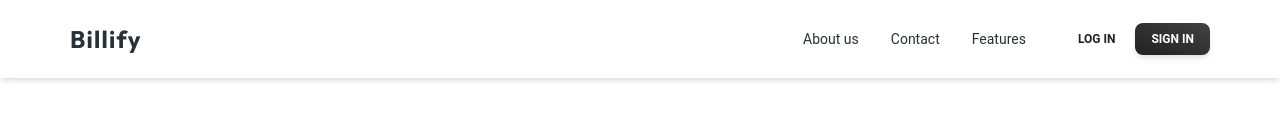
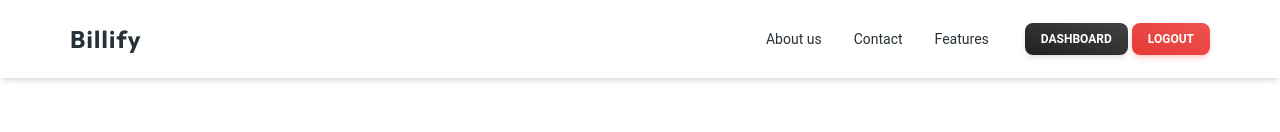
Before and after one commit to CampusNotes/NewFrontend, a React (Vite) app: page / in a window 1280 px wide. Shown: the top 132 px of the page. Built offline with nearby package versions, Linux system fonts and the light colour scheme; no server answers; sample sign-in values are in the browser's storage.

Commit message:
Private routes implemented

```diff
--- a/src/App.jsx
+++ b/src/App.jsx
@@ -4,6 +4,8 @@ import { Register } from "./pages/Register"
 import { Login } from "./pages/Login"
 import DashboardLayout from "./layouts/DashboardLayout"
 import Order from "./pages/Order"
+import PageNotFound from "./pages/PageNotFound"
+import PrivateRoutes from "./routes/PrivateRoutes"
 
 
 function App() {
@@ -15,9 +17,10 @@ function App() {
         <Route path="/" element={<Home />} />
         <Route path="/register" element={<Register />} />
         <Route path="/login" element={<Login />} />
-        <Route element={<DashboardLayout />}>
+        <Route element={<PrivateRoutes><DashboardLayout /></PrivateRoutes>}>
           <Route path="/order" element={<Order />} />
         </Route>
+        <Route path="*" element={<PageNotFound />} />
       </Routes>
     </>
   )
--- a/src/components/DashboardNav.jsx
+++ b/src/components/DashboardNav.jsx
@@ -1,7 +1,6 @@
 import React, { useState } from 'react'
 import { NavLink, useNavigate } from 'react-router-dom'
 import Sidebar from './Sidebar'
-import Notify from '../helpers/Notify'
 import { Button, Input, Typography } from '@material-tailwind/react'
 import { MagnifyingGlassIcon } from '@heroicons/react/24/outline'
 import { PowerIcon } from '@heroicons/react/24/solid'
@@ -16,8 +15,7 @@ function DashboardNav() {
     try {
       const isLoggedOut = await LogoutService();
 
-      if(isLoggedOut){
-        Notify('success', "You have been logged out successfully");
+      if (isLoggedOut) {
         navigate('/')
       }
     } catch (error) {
--- a/src/components/Header.jsx
+++ b/src/components/Header.jsx
@@ -1,4 +1,4 @@
-import React from "react";
+import React, { useState } from "react";
 import {
   Navbar,
   MobileNav,
@@ -9,10 +9,14 @@ import {
   Collapse,
 } from "@material-tailwind/react";
 import { NavLink, useNavigate } from "react-router-dom";
+import { LogoutService } from "../services/AuthServices";
 
 export default function Header() {
   const [openNav, setOpenNav] = React.useState(false);
   const navigate = useNavigate();
+  const [isloading, setIsLoading] = useState(false)
+
+  const user = localStorage.getItem("auth_token");
 
   React.useEffect(() => {
     window.addEventListener(
@@ -54,6 +58,21 @@ export default function Header() {
     </ul>
   );
 
+
+
+  const handleLogout = async () => {
+    try {
+      const isLoggedOut = await LogoutService();
+
+      if (isLoggedOut) {
+        navigate('/')
+      }
+    } catch (error) {
+      console.log(error);
+      setIsLoading(false);
+    }
+  }
+
   return (
     <div className="">
       <Navbar className="backdrop-blur-md bg-opacity-50 fixed left-0 top-0 z-10 h-max max-w-full rounded-none px-4 py-2 lg:px-8 lg:py-4">
@@ -68,6 +87,8 @@ export default function Header() {
           <div className="flex items-center gap-4">
             <div className="mr-4 hidden lg:block">{navList}</div>
             <div className="flex items-center gap-x-1">
+              {
+                !user ? <>
                   <Button
                     variant="text"
                     size="sm"
@@ -84,6 +105,27 @@ export default function Header() {
                   >
                     <span>Sign in</span>
                   </Button>
+                </> : <>
+                  <Button
+                    variant="gradient"
+                    size="sm"
+                    className="hidden lg:inline-block"
+                    onClick={() => navigate('/order')}
+                  >
+                    <span>Dashboard</span>
+                  </Button>
+                  <Button
+                    color="red"
+                    variant="gradient"
+                    size="sm"
+                    className="hidden lg:inline-block"
+                    onClick={handleLogout}
+                    loading={isloading}
+                  >
+                    <span>Logout</span>
+                  </Button>
+                </>
+              }
             </div>
             <IconButton
               variant="text"
@@ -127,12 +169,23 @@ export default function Header() {
         <Collapse open={openNav}>
           {navList}
           <div className="flex items-center gap-x-1">
+            {
+              !user ? <>
                 <Button fullWidth variant="text" size="sm" className="" onClick={() => navigate('/login')}>
                   <span>Log In</span>
                 </Button>
                 <Button fullWidth variant="gradient" size="sm" className="" onClick={() => navigate('/register')}>
                   <span>Sign in</span>
                 </Button>
+              </> : <>
+                <Button fullWidth variant="gradient" size="sm" className="" onClick={() => navigate('/order')}>
+                  <span>Dashboard</span>
+                </Button>
+                <Button fullWidth variant="gradient" color="red" size="sm" className="" onClick={handleLogout}>
+                  <span>Logout</span>
+                </Button>
+              </>
+            }
           </div>
         </Collapse>
       </Navbar>
--- a/src/pages/Home.jsx
+++ b/src/pages/Home.jsx
@@ -4,8 +4,10 @@ import Header from '../components/Header'
 import { Footer } from '../components/Footer'
 import reciept from '../assets/pexels-karolina-grabowska-4959907.jpg'
 import { BeakerIcon, LockClosedIcon } from '@heroicons/react/24/outline'
+import { useNavigate } from 'react-router-dom'
 
 function Home() {
+  const navigate = useNavigate()
   return (
     <>
       <div className=''>
@@ -22,7 +24,7 @@ function Home() {
                 <p className='font-outfit font-light tracking-wider text-center text-sm lg:text-lg'>Billify is an innovative online billing platform designed specifically for restaurant owners. It simplifies the billing process by digitizing and automating every aspect, from order entry to payment collection</p>
               </div>
               <div>
-                <Button variant='gradient'>Get Started !</Button>
+                <Button variant='gradient' onClick={() =>navigate('/register')}>Get Started !</Button>
 
               </div>
             </div>
--- /dev/null
+++ b/src/pages/PageNotFound.jsx
@@ -0,0 +1,14 @@
+import React from 'react'
+import PageNotFoundImage from '../assets/404 Error Page not Found with people connecting a plug-pana.svg'
+
+function PageNotFound() {
+  return (
+    <>
+      <div className='flex items-center justify-center h-screen w-full'>
+        <img src={PageNotFoundImage} alt="Page not found" className='w-[60%] h-auto' />
+      </div>
+    </>
+  )
+}
+
+export default PageNotFound
--- /dev/null
+++ b/src/routes/PrivateRoutes.jsx
@@ -0,0 +1,7 @@
+import { Navigate } from "react-router-dom"
+
+export default function PrivateRoutes({ children }) {
+  const user = localStorage.getItem('auth_token');
+  return user ? <>{children}</> : <Navigate to="/login" />;
+
+}
--- a/src/services/AuthServices.js
+++ b/src/services/AuthServices.js
@@ -53,6 +53,7 @@ async function LogoutService() {
 
     if (response.status === 200) {
       clearStorage();
+      Notify('success', response.data.message);
       return true;
     }
     else {
```
Also changed, not shown: src/assets/404 Error Page not Found with people connecting a plug-pana.svg (added), src/pages/AccessDenied.jsx (added). Lines whose indentation alone changed are shown as unchanged.
